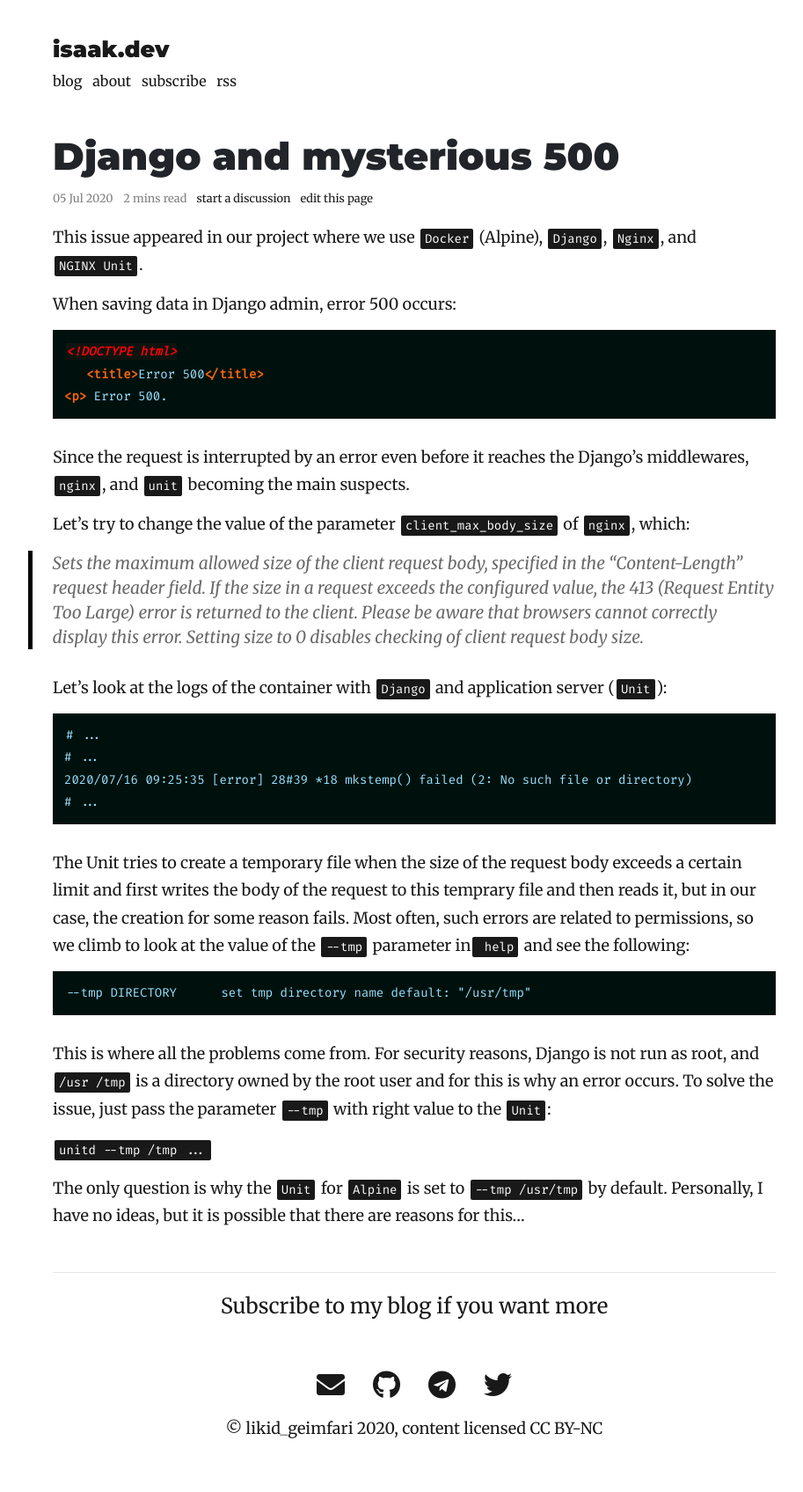
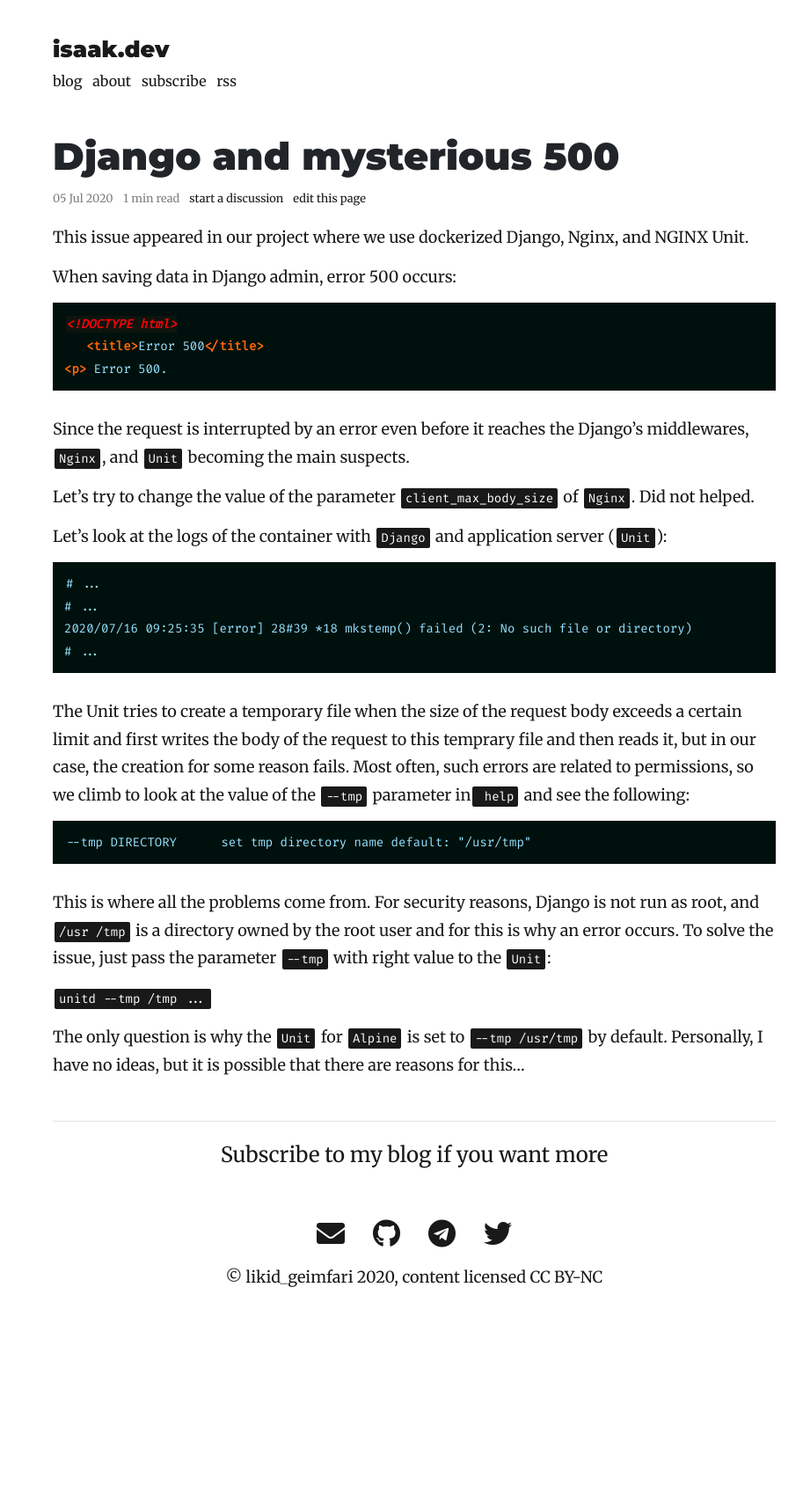
Before and after one commit to lk-geimfari/lk-geimfari.github.io, a Jekyll site: the page built from _posts/2020-07-05-mysterious-500.md, in a window 1280 px wide. Shown: the whole page at 88% size, without its empty margins (169-1082 px from the left). Built offline with Jekyll 4.4.1, drawn with Linux system fonts in a browser that asks for light colours; nearby versions of some CDN libraries; comment, search, counter and statistics services are not loaded; after the commit the page ends 1524 px from its top, so only the background shows below that.

Commit message:
Update 2020-07-05-mysterious-500.md

````diff
--- a/_posts/2020-07-05-mysterious-500.md
+++ b/_posts/2020-07-05-mysterious-500.md
@@ -6,7 +6,7 @@ description: The short note about how to fix Error 500 when you use NGINX Unit w
 published: true
 ---
 
-This issue appeared in our project where we use `Docker` (Alpine), `Django`, `Nginx`, and `NGINX Unit`.
+This issue appeared in our project where we use dockerized Django, Nginx, and NGINX Unit.
 
 When saving data in Django admin, error 500 occurs:
 
@@ -16,11 +16,9 @@ When saving data in Django admin, error 500 occurs:
 <p> Error 500.
 ```
 
-Since the request is interrupted by an error even before it reaches the Django's middlewares, `nginx`, and `unit` becoming the main suspects.
+Since the request is interrupted by an error even before it reaches the Django's middlewares, `Nginx`, and `Unit` becoming the main suspects.
 
-Let's try to change the value of the parameter `client_max_body_size` of `nginx`, which:
-
-> Sets the maximum allowed size of the client request body, specified in the “Content-Length” request header field. If the size in a request exceeds the configured value, the 413 (Request Entity Too Large) error is returned to the client. Please be aware that browsers cannot correctly display this error. Setting size to 0 disables checking of client request body size.
+Let's try to change the value of the parameter `client_max_body_size` of `Nginx`. Did not helped.
 
 Let's look at the logs of the container with `Django` and application server (`Unit`):
 
````
